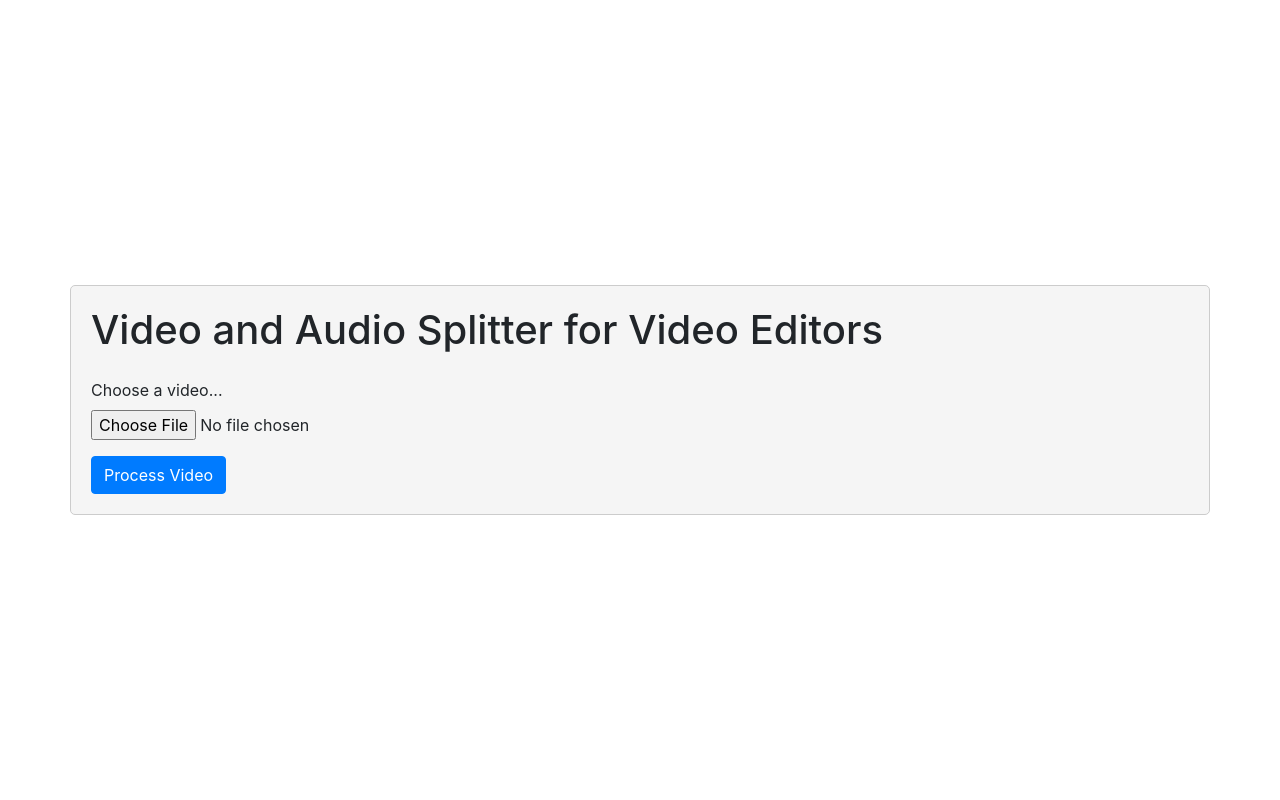
After one commit to Ahmedraza56/AhmedRaza, a Flask app: page /VideoAudioSplitter/ in a window 1280 px wide. The commit adds this page. Run offline with Flask 3, Linux system fonts and the light colour scheme; some libraries are stand-ins or nearby versions.

Commit message:
initial commit

```diff
--- /dev/null
+++ b/VideoAudioSplitter.py
@@ -0,0 +1,74 @@
+from flask import Flask, render_template, request, send_file, Blueprint, send_from_directory
+from moviepy.editor import VideoFileClip, AudioFileClip
+from pydub import AudioSegment
+from pydub.silence import split_on_silence
+import os
+
+VideoAudioSplitter_app = Blueprint("VideoAudioSplitter", __name__)
+video_app = Flask(__name__)
+video_app.config['UPLOAD_FOLDER'] = 'uploads'
+video_app.config['OUTPUT_FOLDER'] = 'outputs'
+
+# Ensure that the required directories exist
+os.makedirs(video_app.config['UPLOAD_FOLDER'], exist_ok=True)
+os.makedirs(video_app.config['OUTPUT_FOLDER'], exist_ok=True)
+
+@VideoAudioSplitter_app.route('/')
+def index():
+    return render_template('VideoAudioSplitter.html')
+
+@VideoAudioSplitter_app.route('/', methods=['POST'])
+def process_video():
+    # Check if the post request has the file part
+    if 'file' not in request.files:
+        return render_template('VideoAudioSplitter.html', error='No file part')
+
+    file = request.files['file']
+
+    # If the user does not select a file, the browser submits an empty file without a filename.
+    if file.filename == '':
+        return render_template('VideoAudioSplitter.html', error='No selected file')
+
+    # Save the uploaded file to disk
+    video_path = os.path.join(video_app.config['UPLOAD_FOLDER'], 'uploaded_video.mp4')
+    file.save(video_path)
+
+    video = VideoFileClip(video_path)
+
+    # Extract audio from the video
+    audio = video.audio
+    audio_filename = os.path.join(video_app.config['OUTPUT_FOLDER'], "temp.wav")
+    audio.write_audiofile(audio_filename)
+
+    # Load audio using PyDub
+    audio = AudioSegment.from_wav(audio_filename)
+
+    # Split audio on silence
+    chunks = split_on_silence(audio, min_silence_len=1000, silence_thresh=-40)
+
+    # Combine chunks back into a single audio segment
+    combined = AudioSegment.empty()
+    for chunk in chunks:
+        combined += chunk
+
+    # Save combined audio
+    combined_filename = os.path.join(video_app.config['OUTPUT_FOLDER'], "combined.wav")
+    combined.export(combined_filename, format="wav")
+
+    # Save the processed video without audio
+    processed_filename = os.path.join(video_app.config['OUTPUT_FOLDER'], "processed_video.mp4")
+    video.write_videofile(processed_filename, codec='libx264', audio=False)
+
+    return render_template('VideoAudioSplitter.html', audio='combined.wav', video='processed_video.mp4')
+
+@VideoAudioSplitter_app.route('/download/<filename>')
+def download(filename):
+    return send_from_directory(video_app.config['OUTPUT_FOLDER'], filename, as_attachment=True)
+
+# Add this route to remove the temporary audio file
+@VideoAudioSplitter_app.route('/remove_temp_audio')
+def remove_temp_audio():
+    temp_audio_filename = os.path.join(video_app.config['OUTPUT_FOLDER'], "temp.wav")
+    if os.path.exists(temp_audio_filename):
+        os.remove(temp_audio_filename)
+    return "Temporary audio file removed"
--- a/app.py
+++ b/app.py
@@ -5,9 +5,10 @@ from textDetector import textDetector_app
 from WebScrapingTool import WebScrapingTool_app
 from webtopng import webtopng_app
 from mbtokb import mbtokb_app
+from VideoAudioSplitter import VideoAudioSplitter_app
 
 app = Flask(__name__)
-app.config['MAX_CONTENT_LENGTH'] = 16 * 1024 * 1024
+app.config['MAX_CONTENT_LENGTH'] = 50 * 1024 * 1024
 
 
 @app.route('/')
@@ -20,6 +21,7 @@ app.register_blueprint(textDetector_app, url_prefix='/textDetector')
 app.register_blueprint(WebScrapingTool_app, url_prefix='/WebScrapingTool')
 app.register_blueprint(webtopng_app, url_prefix='/webtopng')
 app.register_blueprint(mbtokb_app, url_prefix='/mbtokb')
+app.register_blueprint(VideoAudioSplitter_app, url_prefix='/VideoAudioSplitter')
 
 if __name__ == '__main__':
     app.run(port=8002,debug=True)
--- /dev/null
+++ b/templates/VideoAudioSplitter.html
@@ -0,0 +1,53 @@
+<!doctype html>
+<html lang="en">
+<head>
+  <meta charset="utf-8">
+  <title>Video and Audio Splitter for Video Editors</title>
+  <link rel="stylesheet" href="https://maxcdn.bootstrapcdn.com/bootstrap/4.0.0/css/bootstrap.min.css" integrity="sha384-Gn5384xqQ1aoWXA+058RXPxPg6fy4IWvTNh0E263XmFcJlSAwiGgFAW/dAiS6JXm" crossorigin="anonymous">
+</head>
+<style>
+  body {
+      display: flex;
+      justify-content: center;
+      align-items: center;
+      height: 100vh;
+      margin: 0;
+  }
+
+  .container {
+      padding: 20px;
+      border: 1px solid #ccc;
+      border-radius: 5px;
+      background-color: #f5f5f5;
+  }
+</style>
+<body>
+
+<div class="container">
+  <h1 class="mb-4">Video and Audio Splitter for Video Editors</h1>
+
+  {% if error %}
+    <div class="alert alert-danger" role="alert">
+      {{ error }}
+    </div>
+  {% endif %}
+
+  <form method="post" enctype="multipart/form-data">
+    <div class="form-group">
+      <label for="file">Choose a video...</label>
+      <input type="file" class="form-control-file" id="file" name="file" accept=".mp4">
+    </div>
+    <button type="submit" class="btn btn-primary">Process Video</button>
+  </form>
+
+  {% if audio and video %}
+    <div class="mt-3">
+      <a href="{{ url_for('VideoAudioSplitter.download', filename='processed_video.mp4') }}" class="btn btn-success">Download Video</a>
+      <a href="{{ url_for('VideoAudioSplitter.download', filename='combined.wav') }}" class="btn btn-success">Download Audio</a>
+    </div>
+  {% endif %}
+
+</div>
+
+</body>
+</html>
```
Also changed, not shown: requirements.txt (+22 -16 lines), templates/index.html (+21 -13 lines), 5 other files.
